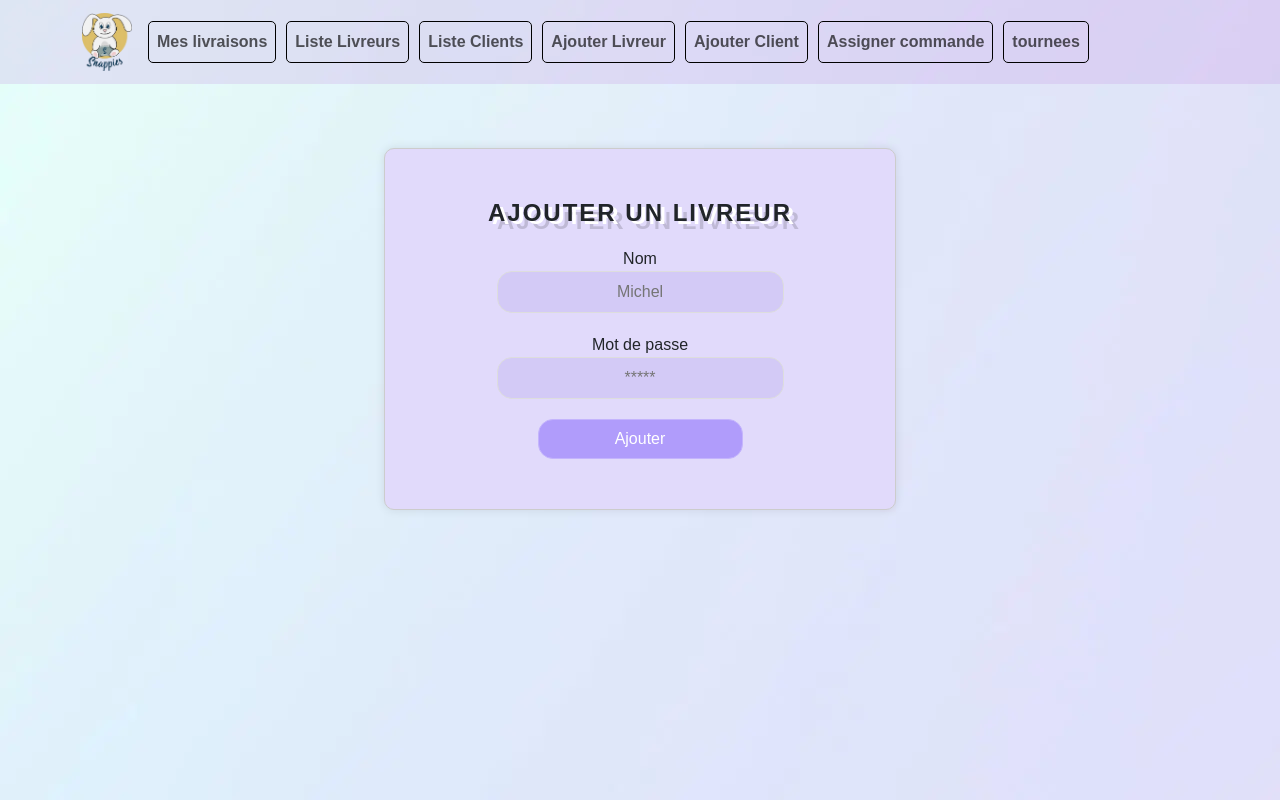
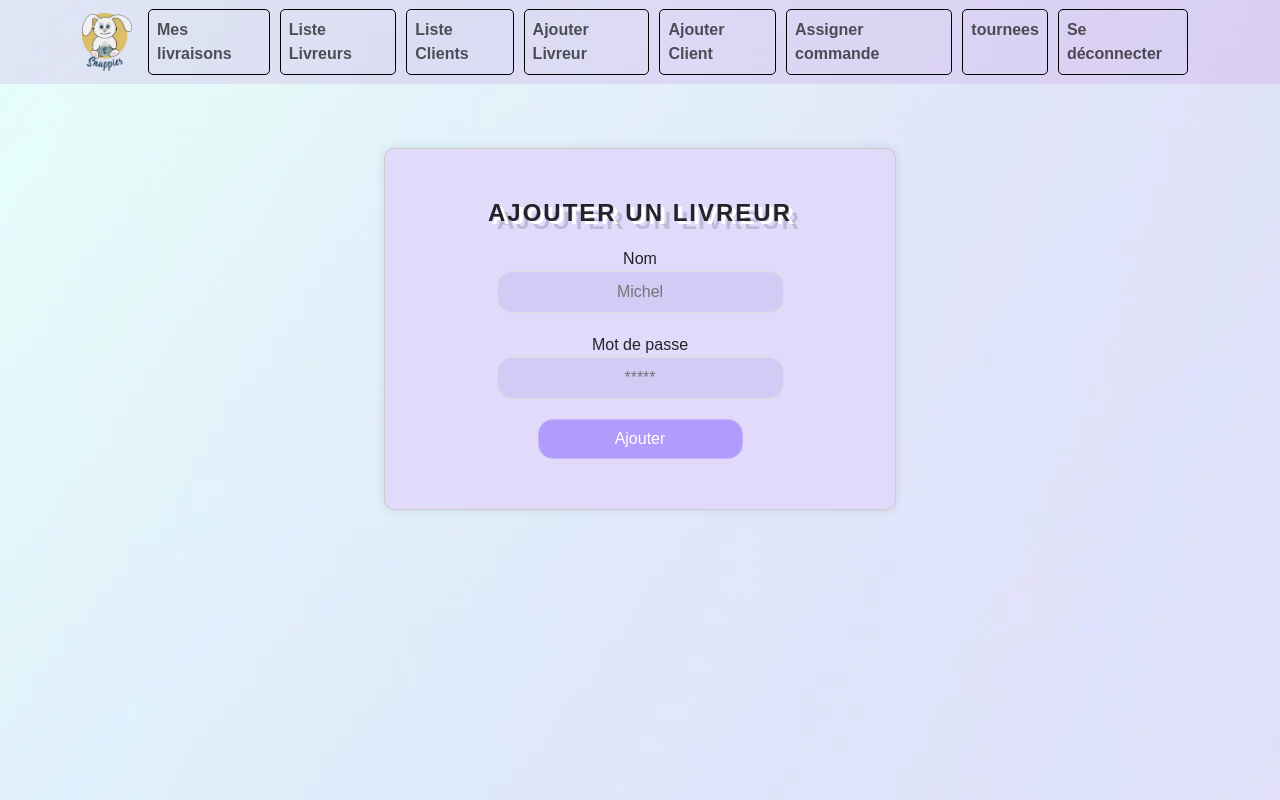
Before and after one commit to adamvinci/pfe2023frontend, a Vue app: page /addLivreur in a window 1280 px wide. Built offline with nearby package versions, Linux system fonts and the light colour scheme.

Commit message:
add backend allDelivers and update login

```diff
--- a/src/components/NavBar.vue
+++ b/src/components/NavBar.vue
@@ -40,6 +40,9 @@
           <li class="nav-item" v-if="isAdmin">
             <router-link class="nav-link" to="/tournees"> tournees</router-link>
           </li>
+          <li class="nav-item">
+            <router-link class="nav-link" to="/" @click="logout">Se déconnecter</router-link>
+          </li>
         </ul>
       </div>
     </div>
@@ -50,11 +53,20 @@
 export default {
   data() {
     return {
-      isAdmin: true, //Remplacer Backend
+      isAdmin: true, // Remplacer Backend
     };
+  },
+  methods: {
+    logout() {
+      // Ajoutez ici la logique de déconnexion
+      // Par exemple, supprimez le token d'accès du localStorage et redirigez l'utilisateur vers la page de connexion
+      localStorage.removeItem('accessToken');
+      this.$router.push('/'); // Remplacez '/login' par le chemin de votre page de connexion
+    },
   },
 };
 </script>
+
 
 <style scoped>
 .bg-orange-pastel {
--- a/src/views/AddLivreurView.vue
+++ b/src/views/AddLivreurView.vue
@@ -18,7 +18,7 @@
 
 const ajouterLivreur = async () => {
   try {
-    const response = await fetch('http://localhost:3333/auth/register', {
+    const response = await fetch('/api/auth/register', {
       method: 'POST',
       headers: {
         'Content-Type': 'application/json',
```
